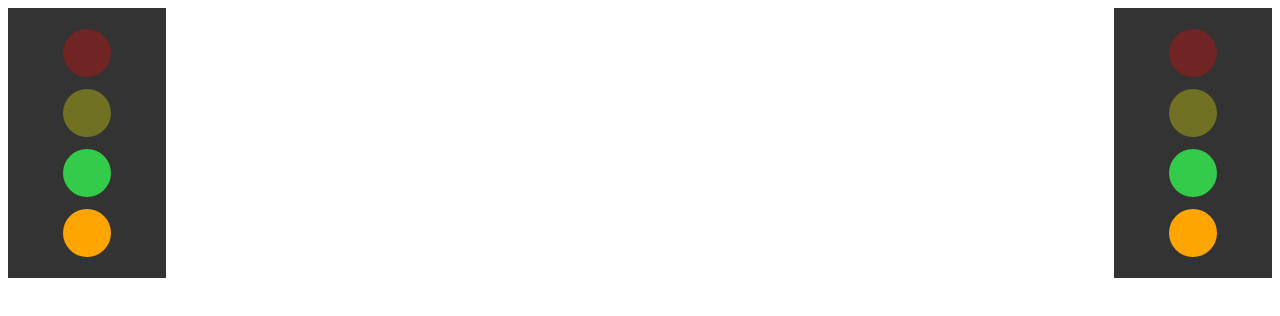
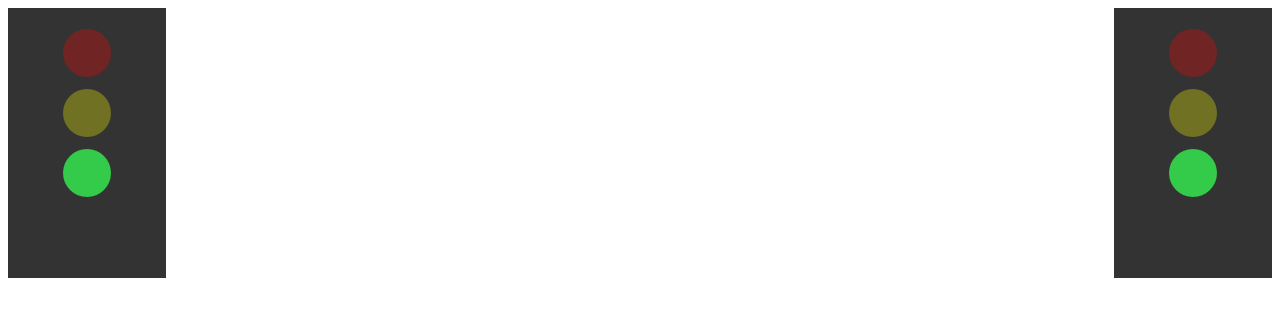
Before and after one commit to laurenmbeatty/Transportation, a React (Vite) app: page / in a window 1280 px wide. Shown: the top 316 px of the page. Built offline with nearby package versions, Linux system fonts and the light colour scheme.

Commit message:
get left arrow changing

```diff
--- a/src/App.js
+++ b/src/App.js
@@ -4,8 +4,10 @@ import TrafficLight from "./components/TrafficLight/TrafficLight";
 import * as Styled from "./styles";
 class App extends React.Component {
   state = {
-    lightState: "green"
+    lightState: "green",
+    leftState: "caution"
   };
+
   machine = {
     green: {
       TIMER: "yellow"
@@ -17,24 +19,48 @@ class App extends React.Component {
       TIMER: "green"
     }
   };
+
+  leftTurnMachine = {
+    go: {
+      LEFT_TIMER: "caution"
+    },
+    caution: {
+      LEFT_TIMER: "stop"
+    },
+    stop: {
+      LEFT_TIMER: "go"
+    }
+  };
+
+  startService = () => {
+    //start cycling through transitions
+  };
+
   transition = (state, action) => {
-    this.setState({
-      lightState: this.machine[state][action]
-    });
+    if (action === "TIMER") {
+      this.setState({
+        lightState: this.machine[state][action]
+      });
+    } else if (action === "LEFT_TIMER") {
+      this.setState({
+        leftState: this.leftTurnMachine[state][action]
+      });
+    }
   };
 
   componentDidMount() {
     setInterval(() => {
       this.transition(this.state.lightState, "TIMER");
+      this.transition(this.state.leftState, "LEFT_TIMER");
     }, 2000);
   }
 
   render() {
-    const { lightState } = this.state;
+    const { lightState, leftState } = this.state;
     return (
       <Styled.Container>
-        <TrafficLight color={lightState} id="central" />
-        <TrafficLight color={lightState} id="spring" />
+        <TrafficLight color={lightState} leftColor={leftState} id="central" />
+        <TrafficLight color={lightState} leftColor={leftState} id="spring" />
       </Styled.Container>
     );
   }
--- a/src/components/TrafficLight/TrafficLight.js
+++ b/src/components/TrafficLight/TrafficLight.js
@@ -2,7 +2,7 @@ import React from "react";
 import * as Styled from "./styles";
 class TrafficLight extends React.Component {
   render() {
-    const { color } = this.props;
+    const { color, leftColor } = this.props;
     return (
       <Styled.TrafficLight>
         <Styled.Light opacity={color === "red" ? 1 : 0.3} inputColor="red" />
@@ -14,7 +14,7 @@ class TrafficLight extends React.Component {
           opacity={color === "green" ? 1 : 0.3}
           inputColor="#34CA4A"
         />
-        <Styled.LeftLight inputColor="orange" />
+        <Styled.LeftLight inputColor={leftColor} />
       </Styled.TrafficLight>
     );
   }
```
Also changed, not shown: 3 other files (tests, documents, lock files or other folders).
